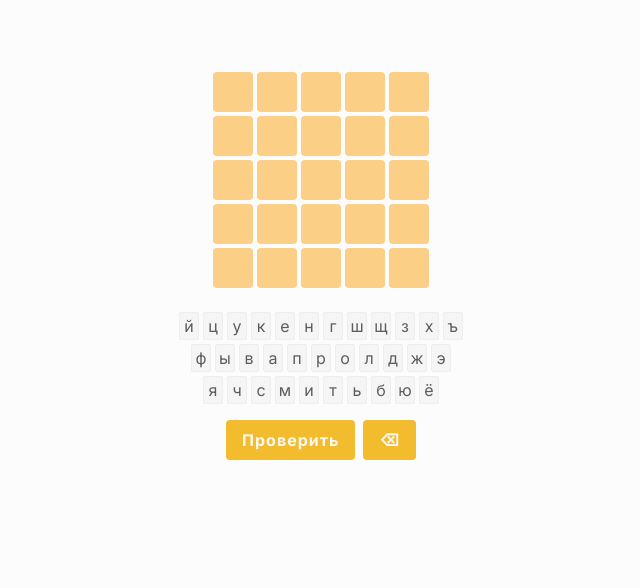
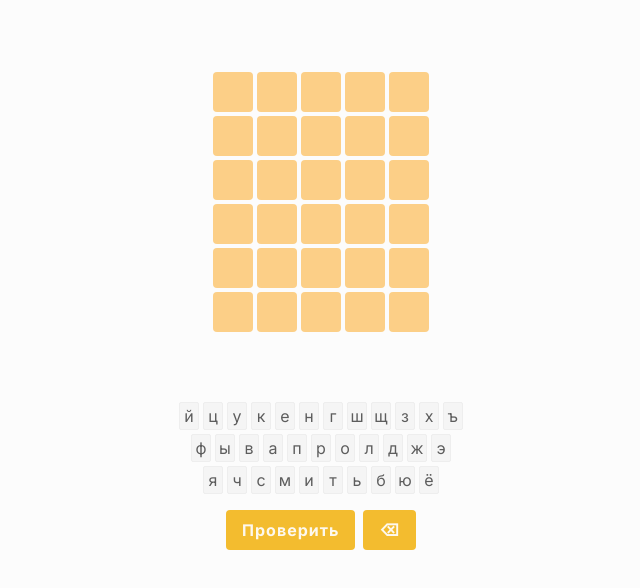
Before and after one commit to pirotech/five-letters, a Next.js app: page / in a window 1280 px wide. Shown: the top 588 px of the page, without its empty margins (319-959 px from the left). Built offline with nearby package versions, Linux system fonts and the light colour scheme.

Commit message:
добавил строчку, вывод ошибок, кнопка удаления, prettier

```diff
--- a/app/Game.module.scss
+++ b/app/Game.module.scss
@@ -29,6 +29,21 @@
 
   &_error {
     animation: horizontal-shaking 0.5s;
+  }
+}
+
+.error {
+  opacity: 0;
+  width: 300px;
+  height: 30px;
+  margin: 0 auto;
+  text-align: center;
+  transition: opacity 0.2s ease-in-out;
+  font-size: 16px;
+  color: #d02222;
+
+  &_shown {
+    opacity: 1;
   }
 }
 
--- a/app/Game.tsx
+++ b/app/Game.tsx
@@ -1,9 +1,19 @@
-'use client'
+'use client';
 import React, { useEffect, useState } from 'react';
 import { create } from 'zustand';
 import classNames from 'classnames';
 
 import styles from './Game.module.scss';
+
+const key =
+  'dict.1.1.20231113T195812Z.60b6e818334d7876.b85aeb41f551a76db17a5ce2018e01403f4caf9b';
+const findWord = async (text: string): Promise<{ def: any[] }> => {
+  return fetch(
+    `https://dictionary.yandex.net/api/v1/dicservice.json/lookup?key=${key}&lang=ru-ru&text=${text}`,
+  ).then(async (response) => {
+    return await response.json();
+  });
+};
 
 type Letter = {
   value: string;
@@ -17,6 +27,8 @@ type GameStore = {
   typeLetter(value: Letter): void;
   checkWord(): void;
   alphabet: Letter[];
+  error: string;
+  setError(value: string): void;
   congrats: boolean;
   looser: boolean;
 };
@@ -25,11 +37,12 @@ const secretWord = 'слово';
 
 const NEXT_LINE_LETTER = 'next_line';
 const MAX_LETTERS_IN_WORD = 5;
-const MAX_WORDS = 5;
+const MAX_WORDS = 6;
 const fillArray = (number: number, getValue: () => any) =>
   new Array(number).fill('').map(() => getValue());
-const getEmptyLine = (): Letter[] => fillArray(MAX_LETTERS_IN_WORD, () => ({ value: '' }));
-const useGameState = create<GameStore>((set) => ({
+const getEmptyLine = (): Letter[] =>
+  fillArray(MAX_LETTERS_IN_WORD, () => ({ value: '' }));
+const useGameState = create<GameStore>((set, get) => ({
   field: fillArray(MAX_WORDS, getEmptyLine),
   currentLineNumber: 0,
   typeLetter(value) {
@@ -48,10 +61,17 @@ const useGameState = create<GameStore>((set) => ({
       field[currentLineNumber] = currentLine;
       return {
         field: [...field],
+        error: '',
       };
     });
   },
   checkWord() {
+    const { field, currentLineNumber, setError } = get();
+    const currentLine = field[currentLineNumber];
+    const text = currentLine.map((item) => item.value).join('');
+
+    findWord(text).then((response) => {
+      if (response.def.length > 0) {
         set(({ field, currentLineNumber, alphabet }) => {
           const word = field[currentLineNumber];
 
@@ -72,7 +92,9 @@ const useGameState = create<GameStore>((set) => ({
           field[currentLineNumber] = newWord;
 
           const newAlphabet = alphabet.map((key) => {
-        const foundLetter = newWord.find((letter) => letter.value === key.value);
+            const foundLetter = newWord.find(
+              (letter) => letter.value === key.value,
+            );
             return foundLetter ?? key;
           });
 
@@ -80,9 +102,16 @@ const useGameState = create<GameStore>((set) => ({
             field: [...field],
             currentLineNumber: currentLineNumber + 1,
             alphabet: newAlphabet,
+            error: '',
             congrats: newWord.every((item) => item.placed),
-        looser: currentLineNumber === MAX_WORDS - 1 && !newWord.every((item) => item.placed),
+            looser:
+              currentLineNumber === MAX_WORDS - 1 &&
+              !newWord.every((item) => item.placed),
           };
+        });
+      } else {
+        setError('Такого слова нет!');
+      }
     });
   },
   alphabet: [
@@ -122,6 +151,10 @@ const useGameState = create<GameStore>((set) => ({
     { value: 'ю' },
     { value: 'ё' },
   ],
+  error: '',
+  setError(value: string) {
+    set({ error: value });
+  },
   congrats: false,
   looser: false,
 }));
@@ -131,10 +164,10 @@ export const Game: React.FC = () => {
   const typeLetter = useGameState((state) => state.typeLetter);
   const checkWord = useGameState((state) => state.checkWord);
   const alphabet = useGameState((state) => state.alphabet);
+  const error = useGameState((state) => state.error);
+  const setError = useGameState((state) => state.setError);
   const congrats = useGameState((state) => state.congrats);
   const looser = useGameState((state) => state.looser);
-
-  const [error, setError] = useState(false);
 
   const makeHandleKeyClick = (letter: Letter) => () => {
     typeLetter({ value: letter.value });
@@ -145,6 +178,7 @@ export const Game: React.FC = () => {
       if (event.altKey || event.ctrlKey || event.metaKey) {
         return;
       }
+
       if (event.key === 'Enter') {
         checkWord();
       }
@@ -152,21 +186,15 @@ export const Game: React.FC = () => {
         typeLetter({ value: event.key });
       } else {
         if (event.key.length === 1) {
-          setError((old) => {
-            if (!old) {
-              setTimeout(() => {
-                setError(false);
-              }, 500);
-              return true;
+          if (!error) {
+            setError('Неправильная раскладка');
           }
-            return old;
-          });
         }
       }
     };
     window.addEventListener('keyup', handler);
     return () => window.removeEventListener('keyup', handler);
-  }, [typeLetter]);
+  }, [typeLetter, error, setError]);
 
   return (
     <div className={styles.gameWrapper}>
@@ -187,6 +215,9 @@ export const Game: React.FC = () => {
             ))}
           </div>
         ))}
+      </div>
+      <div className={classNames(styles.error, error && styles.error_shown)}>
+        {error}
       </div>
       <div className={styles.keyboard}>
         {alphabet
@@ -223,7 +254,10 @@ export const Game: React.FC = () => {
         <button className={styles.button} onClick={checkWord}>
           Проверить
         </button>
-        <button className={styles.button} onClick={() => typeLetter({ value: 'Backspace' })}>
+        <button
+          className={styles.button}
+          onClick={() => typeLetter({ value: 'Backspace' })}
+        >
           &#9003;
         </button>
       </div>
--- a/package.json
+++ b/package.json
@@ -11,6 +11,7 @@
   "dependencies": {
     "classnames": "^2.3.2",
     "next": "14.0.2",
+    "prettier": "^3.1.0",
     "react": "^18",
     "react-dom": "^18",
     "sass": "^1.69.5",
```
Also changed, not shown: app/page.tsx (+6 -3 lines), 2 other files (tests, documents, lock files or other folders). Lines whose indentation alone changed are shown as unchanged.
